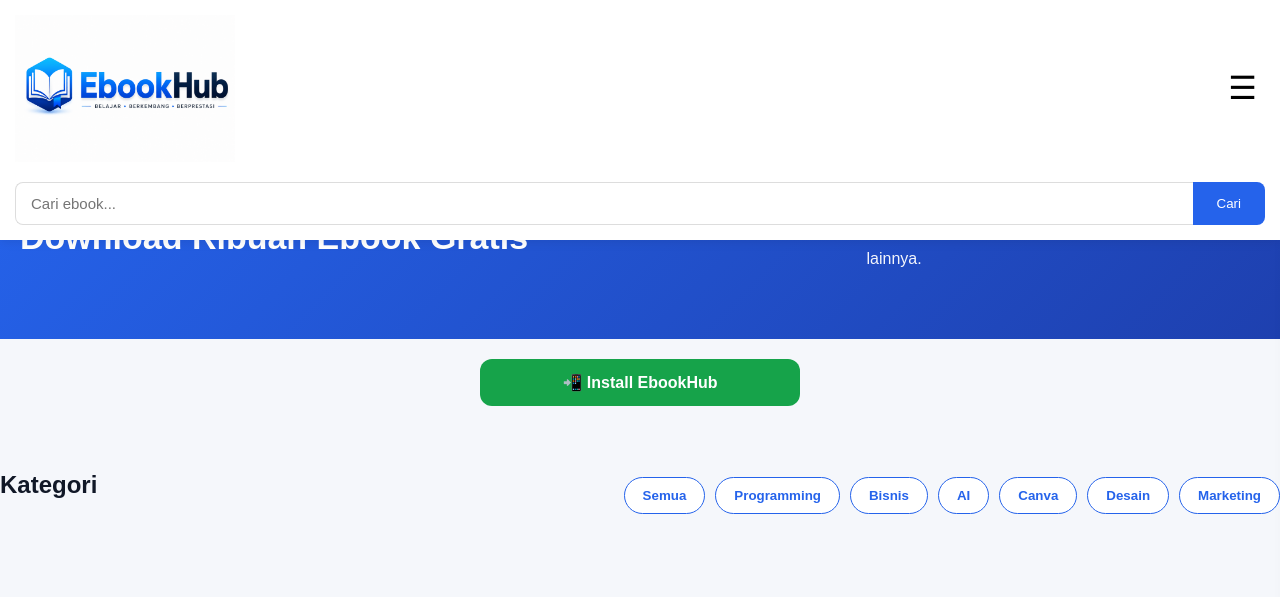
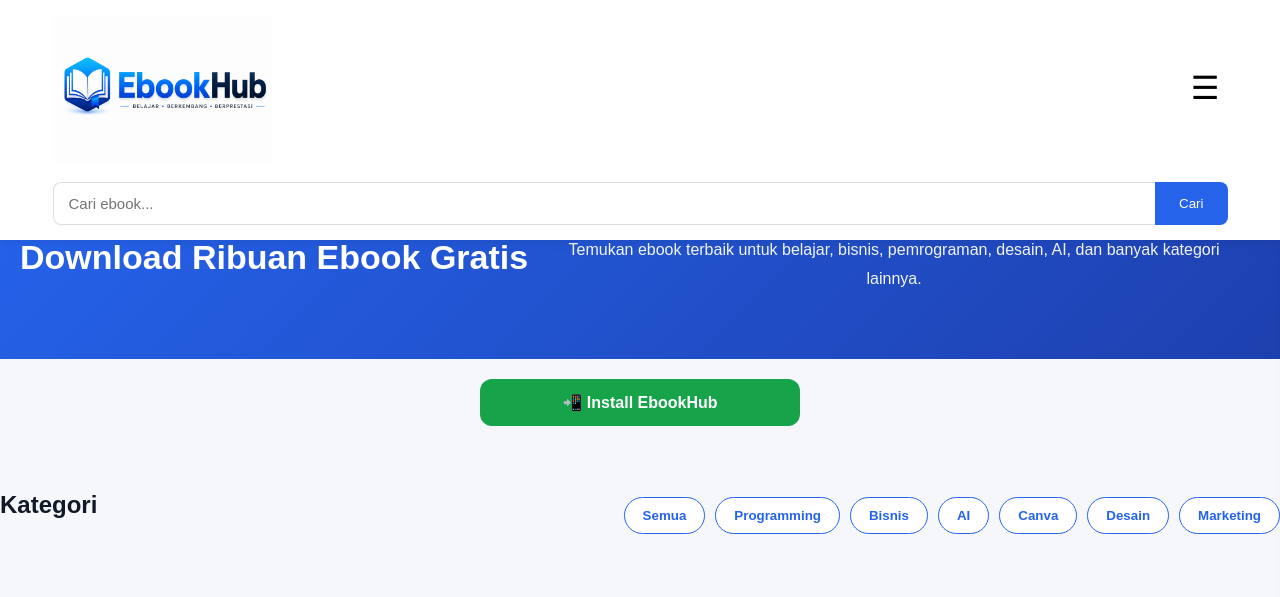
Before and after one commit to dvann05/Ebook-hub, a plain HTML site: page index.html in a window 1280 px wide. Shown: the top 597 px of the page. Drawn offline with Linux system fonts and the light colour scheme.

Commit message:
Adjust padding in style.css
Increased padding-top for the main container and removed unnecessary padding from the body.

```diff
--- a/assets/css/style.css
+++ b/assets/css/style.css
@@ -17,11 +17,7 @@ body{
     background:#f5f7fb;
     color:#222;
     line-height:1.6;
-    padding-top:120px;
-}
-
-body{
-    padding-top:150px;
+    padding-top:170px;
 }
 
 a{
@@ -68,6 +64,12 @@ input{
     padding:15px;
     z-index:9999;
     box-shadow:0 2px 10px rgba(0,0,0,.08);
+}
+
+.header .container{
+    width:94%;
+    margin:auto;
+    display:block;
 }
 
 .header-top{
```
